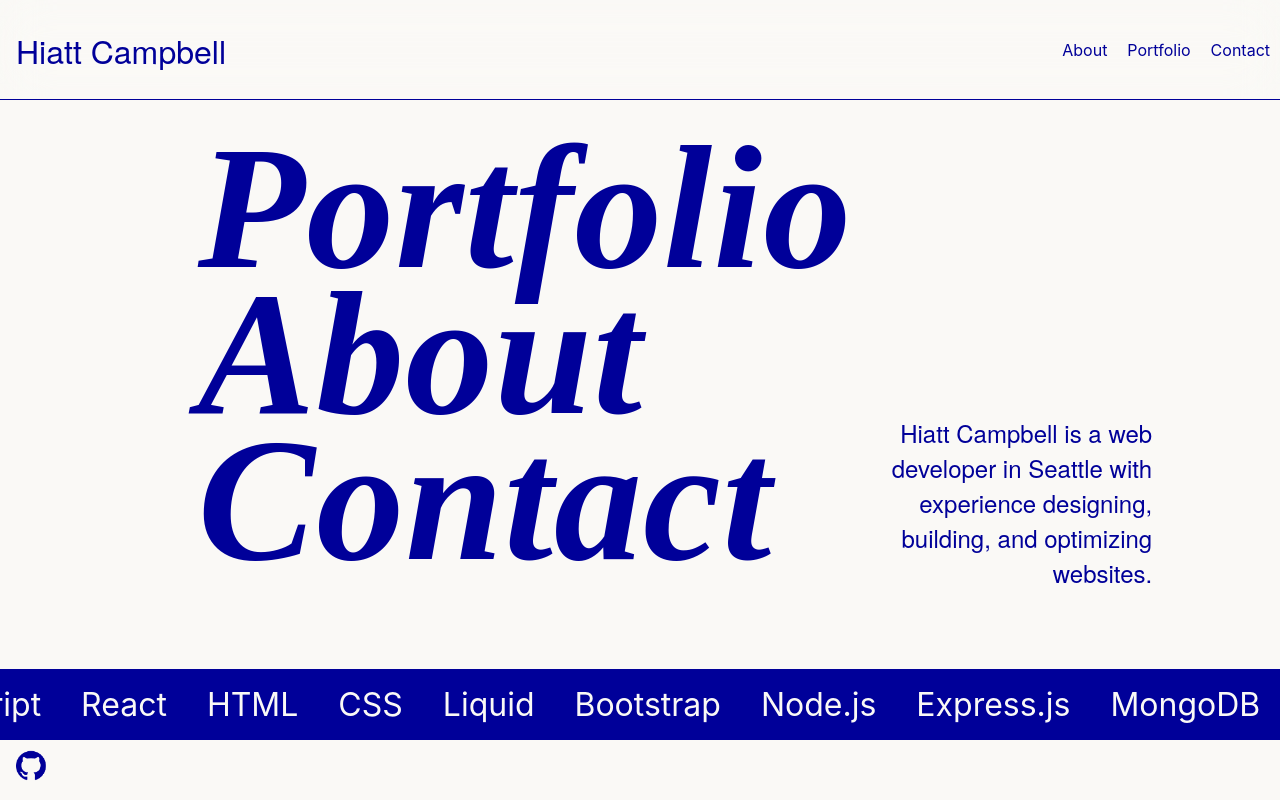
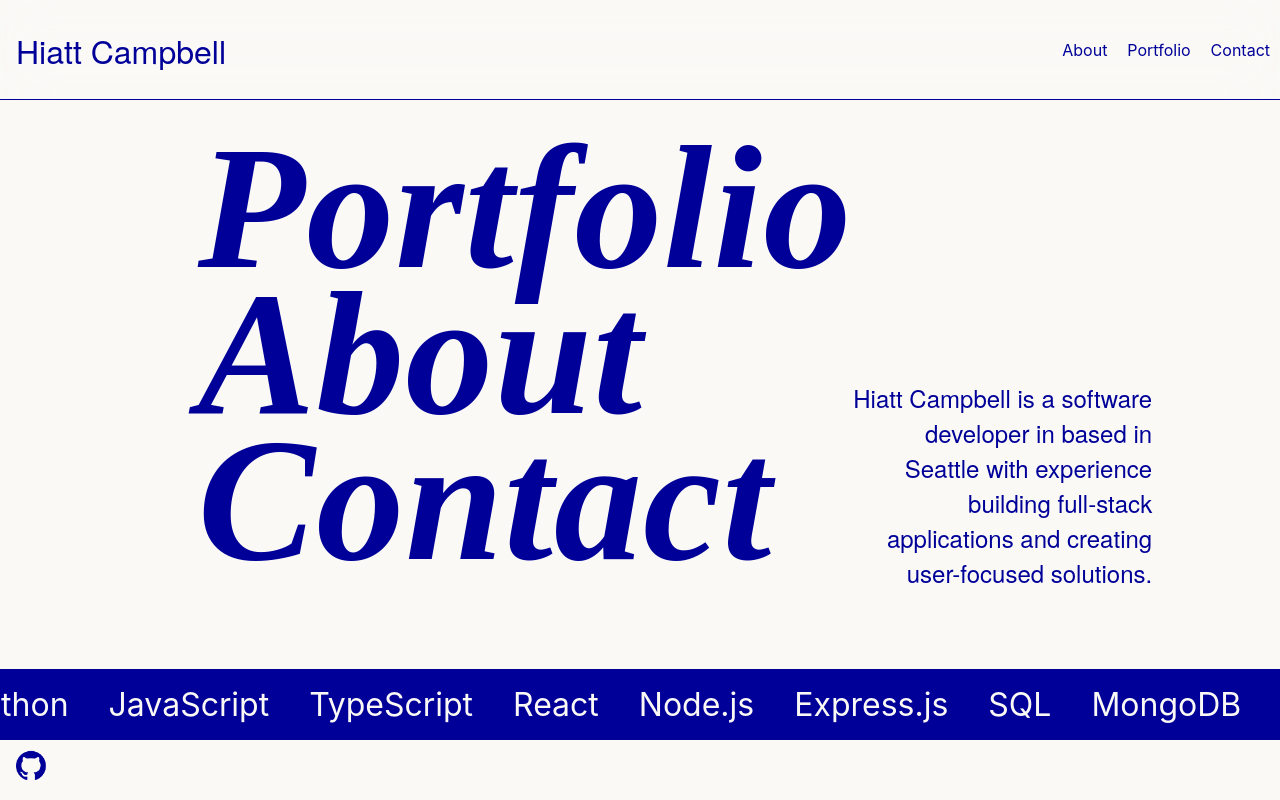
Before and after one commit to HiattCampbell/portfolio, a React (Create React App) app: page / in a window 1280 px wide. Built offline with nearby package versions, Linux system fonts and the light colour scheme.

Commit message:
Updated copy

```diff
--- a/src/components/aboutComponents/AboutDashboard.js
+++ b/src/components/aboutComponents/AboutDashboard.js
@@ -1,4 +1,4 @@
-import React, { Component } from 'react';
+import { Component } from 'react';
 import { Link } from 'react-router-dom';
 import profileImg from '../../images/profileImg.png';
 import '../../styles/About.css';
@@ -14,10 +14,7 @@ export default class AboutDashboard extends Component {
           <div className="aboutTextContainer">
             <h1 className="aboutTitle">About</h1>
             <p>
-              Hiatt is a Web Developer based in the Greater Seattle Area, blending a creative vision with technical expertise. In her recent role, she played a pivotal part in developing, maintaining,
-              and optimizing a marketing website. Notably, she developed a React-based web application project that enhanced user experience significantly. Proficient in a range of technologies,
-              including React, Javascript, and Typescript, and skilled in managing marketing communications through templating languages, such as Liquid Templating Language, she constantly seeks to
-              merge innovation with functionality in her work.
+              Hiatt is a Software Developer based in the Greater Seattle Area, blending a creative vision with technical expertise. In her recent role, she played a pivotal part in developing, maintaining, and optimizing a marketing website. Beyond front-end development, her computer science background has strengthened her skills in algorithms, data structures, and systems programming, preparing her to tackle complex software challenges. Proficient in C++, Python, SQL, and JavaScript/TypeScript, with experience designing and integrating RESTful APIs, building database-driven applications, and working with backend frameworks, she brings a detail-oriented and problem-solving mindset to every project.
             </p>
           </div>
         </div>
--- a/src/components/homeComponents/HomeDashboard.js
+++ b/src/components/homeComponents/HomeDashboard.js
@@ -1,4 +1,3 @@
-import React from 'react';
 import '../../styles/Home.css';
 import HomeLinks from './HomeLinks';
 import SkillsBanner from './SkillsBanner';
@@ -8,7 +7,7 @@ export default function HomeDashboard() {
     <div className="homeContainer">
       <div className="intro">
         <HomeLinks />
-        <h2 className="intro-paragraph">Hiatt Campbell is a web developer in Seattle with experience designing, building, and optimizing websites.</h2>
+        <h2 className="intro-paragraph">Hiatt Campbell is a software developer in based in Seattle with experience building full-stack applications and creating user-focused solutions.</h2>
       </div>
       <SkillsBanner />
     </div>
--- a/src/components/homeComponents/SkillsBanner.js
+++ b/src/components/homeComponents/SkillsBanner.js
@@ -1,30 +1,17 @@
-import React from 'react';
 import '../../styles/SkillsBanner.css';
 
 export default function SkillsBanner() {
   const texts = [
+    'C++',
+    'Python',
     'JavaScript',
     'TypeScript',
     'React',
-    'HTML',
-    'CSS',
-    'Liquid',
-    'Bootstrap',
     'Node.js',
     'Express.js',
+    'SQL',
     'MongoDB',
-    'NoSQL',
-    'JavaScript',
-    'TypeScript',
-    'React',
-    'HTML',
-    'CSS',
-    'Liquid',
-    'Bootstrap',
-    'Node.js',
-    'Express.js',
-    'MongoDB',
-    'NoSQL',
+    'NoSQL'
   ];
   return (
     <div className="banner">
```
